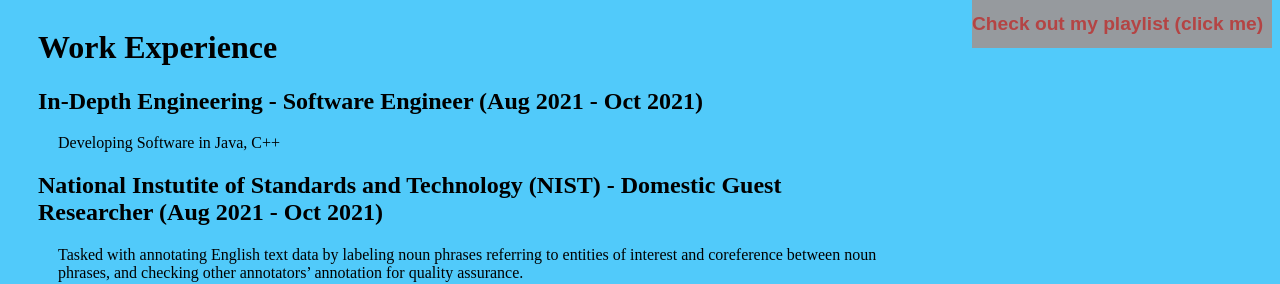
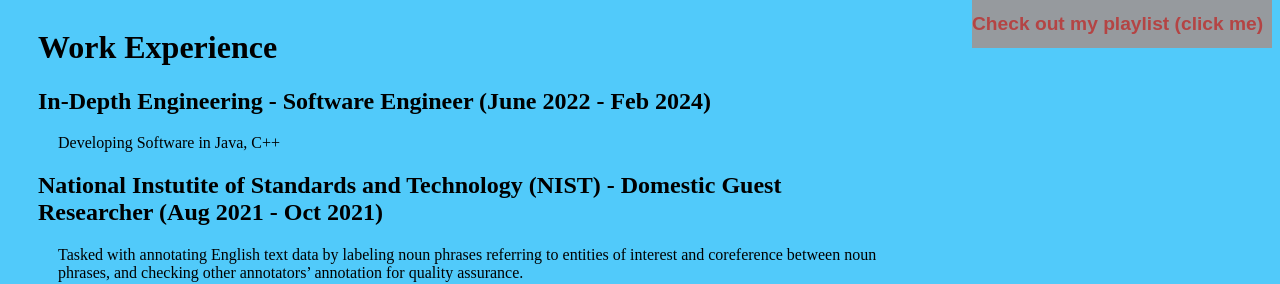
Before and after one commit to Andylovesmangos/andylovesmangos.github.io, a Jekyll site: the page built from about.md, in a window 1280 px wide, cut to the strip 551-835 px from the top of the page. Built offline with Jekyll 4.4.1, drawn with Linux system fonts in a browser that asks for light colours.

Commit message:
Update about.md
job update time

```diff
--- a/about.md
+++ b/about.md
@@ -31,7 +31,7 @@
 # Work Experience
 
 <div style = "width:70%" >
-<h2> In-Depth Engineering - Software Engineer (Aug 2021 - Oct 2021) </h2>
+<h2> In-Depth Engineering - Software Engineer (June 2022 - Feb 2024) </h2>
 <p class="tab"> Developing Software in Java, C++ </p></div>
 
 <div style = "width:70%" >
```
